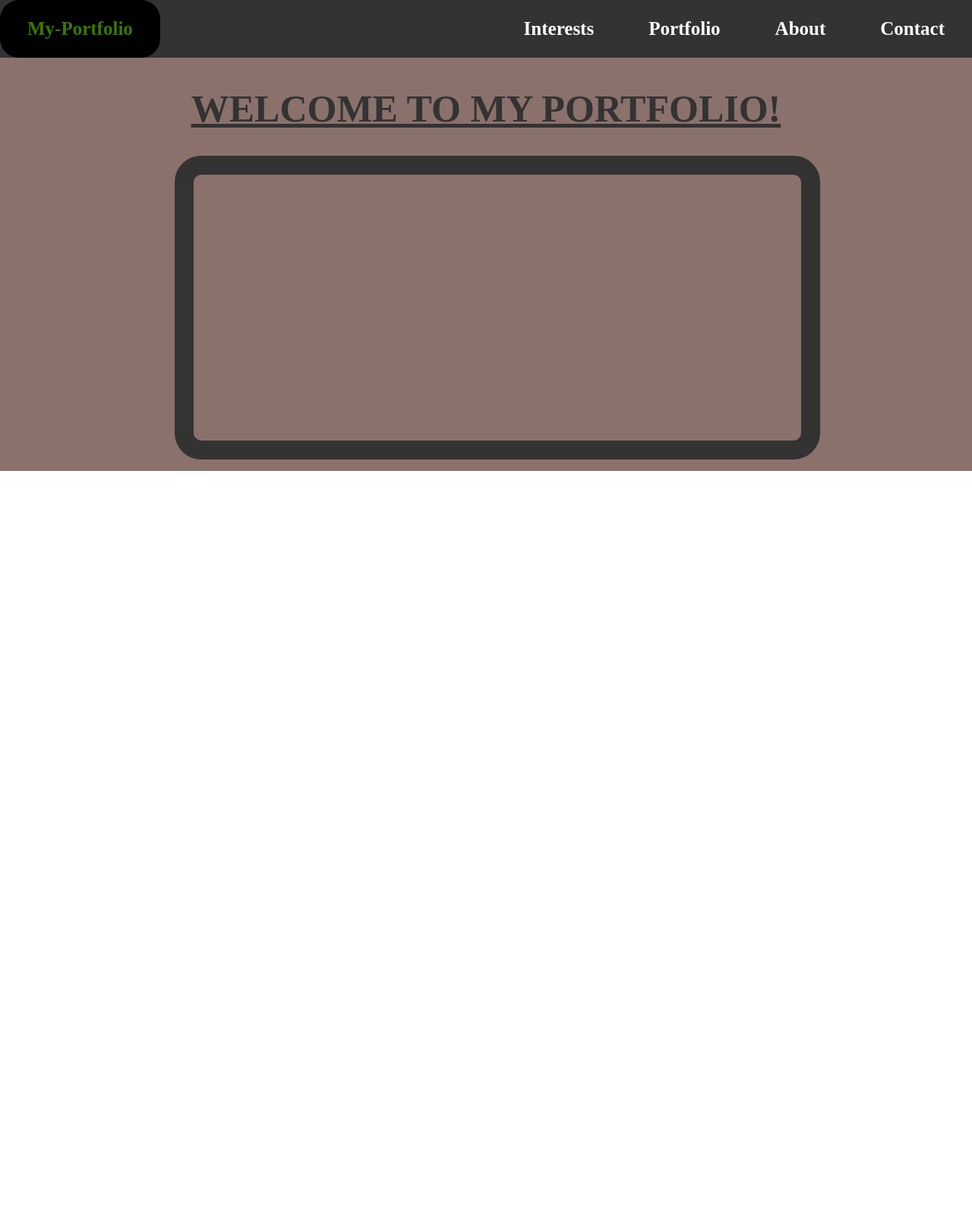
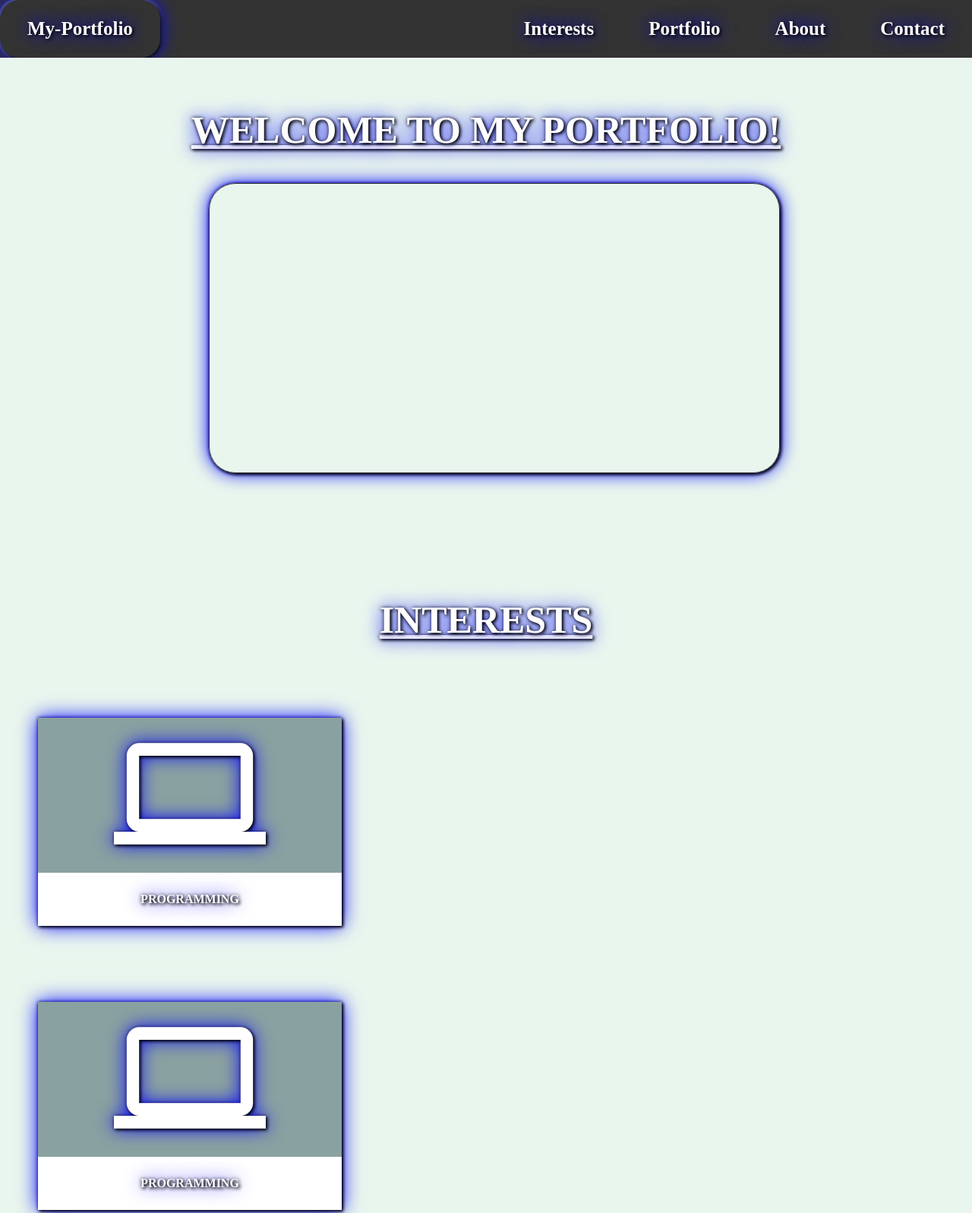
Before and after one commit to Santan47/new-portfolio, a plain HTML site: page myrealport.html in a window 1280 px wide. Shown: the top 1597 px of the page at 76% size. Before the commit the page ends 800 px from the top, so only its background shows below. Drawn offline with Linux system fonts and the light colour scheme.

Commit message:
added interest section.

```diff
--- a/myrealport.css
+++ b/myrealport.css
@@ -25,9 +25,9 @@ li a {
 }
 
 li a:hover:not(.active) {
-    color:#377902;
     border-radius: 25px;
-    background-color: black;
+    background-color: #333;
+    box-shadow: 2px 2px 4px black, 0 0 25px blue, 0 0 5px;
 }
 
 li a:active {
@@ -44,11 +44,31 @@ p.capitalize {
 div.pic{
     background: url("1.jpg");
     background-repeat: no-repeat;
-    background-size: 900px 350px;
+    background-size: 800px 380px;
     border-radius: 35px;
-    width: 800px;
-    height: 350px;
-    border: 25px solid #333;
+    box-shadow: 2px 2px 4px black, 0 0 25px blue, 0 0 5px darkblue;
+    width: 750px;
+    height: 380px;
+    border: 1px solid #333;
     margin: 25px;
-    margin-left: 180px;
+    margin-left: 205px;
 }
+.shadow{
+    color: white;
+    text-shadow: 2px 2px 4px black, 0 0 25px blue, 0 0 5px #333;
+}
+div.polaroid {
+    margin-top: 100px;
+  width: 400px;
+  box-shadow: 0 8px 12px 0 rgba(0, 0, 0, 0.2), 0 12px 30px 0 rgba(0, 0, 0, 0.19);
+  text-align: center;
+  background-color: #8AA1A1;
+    box-shadow: 2px 2px 4px black, 0 0 25px blue, 0 0 5px darkblue;
+}
+div.container {
+  padding: 10px;
+  background-color: white;
+}
+div.container:hover {
+  height: 150px;
+}
--- a/myrealport.html
+++ b/myrealport.html
@@ -1,19 +1,67 @@
 <!DOCTYPE html>
 <html lang="en">
 <head>
+	<meta name="viewport" content="width=device-width, initial-scale=1">
+<link rel="stylesheet" href="https://fonts.googleapis.com/icon?family=Material+Icons">
 	<link rel="stylesheet" type="text/css" href="myrealport.css">
 	<title>//portfolio-0.1//</title>
 </head>
 <ul>
-	<li style="float:right"><a href="#contact"><strong>Contact</strong></a></li>
-	 <li style="float:right"><a href="#about"><strong>About</strong></a></li>
-    <li style="float:right"><a href="#portfolio"><strong>Portfolio</strong></a></li>
-     <li style="float:right"><a href="#interests"><strong>Interests</strong></a></li>
-    <li><a href="#home"><strong>My-Portfolio</strong></a></li>
+	<li style="float:right" class="shadow"><a class="page-scroll" href="#contact"><strong>Contact</strong></a></li>
+	 <li style="float:right"class="shadow" ><a class="page-scroll" href="#about"><strong>About</strong></a></li>
+    <li style="float:right" class="shadow"><a class="page-scroll" href="#portfolio"><strong>Portfolio</strong></a></li>
+     <li style="float:right" class="shadow"><a class="page-scroll" href="#interests"><strong>Interests</strong></a></li>
+    <li class="shadow"><a class="page-scroll" href="#home"><strong>My-Portfolio</strong></a></li>
 </ul>
-<div style="padding:50px;margin-top:30px;background-color:#8B716B;height:490px;">
-	<h1 class="center"><u>WELCOME TO MY PORTFOLIO!</u></h1>
+<section id="home">
+<div style="padding:70px;margin-top:30px;background-color:#E9F6EE  ;height:525px;">
+	<h1 class="center shadow"><u>WELCOME TO MY PORTFOLIO!</u></h1>
 	<div class="pic"></div>
 </div>
+</section>
+<!-- interest section-->
+<section id="interests">
+	<div style="padding:50px;background-color:#E9F6EE  ;height:1000px;">
+			<h1 class="center shadow"><u>INTERESTS</u></h1>
+		<div class="w3-row-padding">
+			<div class="w3-third">
+			<div class="polaroid shadow">
+  				<i class="material-icons shadow" style="font-size:200px;">computer</i>
+  				<div class="container">
+    				<p class="shadow"><strong>PROGRAMMING</strong></p>
 
+    			<!--	<h3>hdaj asdhalk aisdlak asdlk asdhlk
+    					klsfnla
+    					lsakfm
+    					flskdf flksaf lasfj lsf lasajfl </h3>-->
+  				</div>
+  			</div>
+  				<div class="w3-third">
+  				<div class="polaroid shadow">
+  				<i class="material-icons shadow" style="font-size:200px;">computer</i>
+  				<div class="container">
+    				<p class="shadow"><strong>PROGRAMMING</strong></p>
+
+    			<!--	<h3>hdaj asdhalk aisdlak asdlk asdhlk
+    					klsfnla
+    					lsakfm
+    					flskdf flksaf lasfj lsf lasajfl </h3>-->
+  				</div>
+  				</div>
+  				<div class="w3-third">
+  				<div class="polaroid shadow">
+  				<i class="material-icons shadow" style="font-size:200px;">computer</i>
+  				<div class="container">
+    				<p class="shadow"><strong>PROGRAMMING</strong></p>
+
+    			<!--	<h3>hdaj asdhalk aisdlak asdlk asdhlk
+    					klsfnla
+    					lsakfm
+    					flskdf flksaf lasfj lsf lasajfl </h3>-->
+  				</div>
+  				</div>
+			</div>
+
+	</div>
+</section>
 </html>
```
